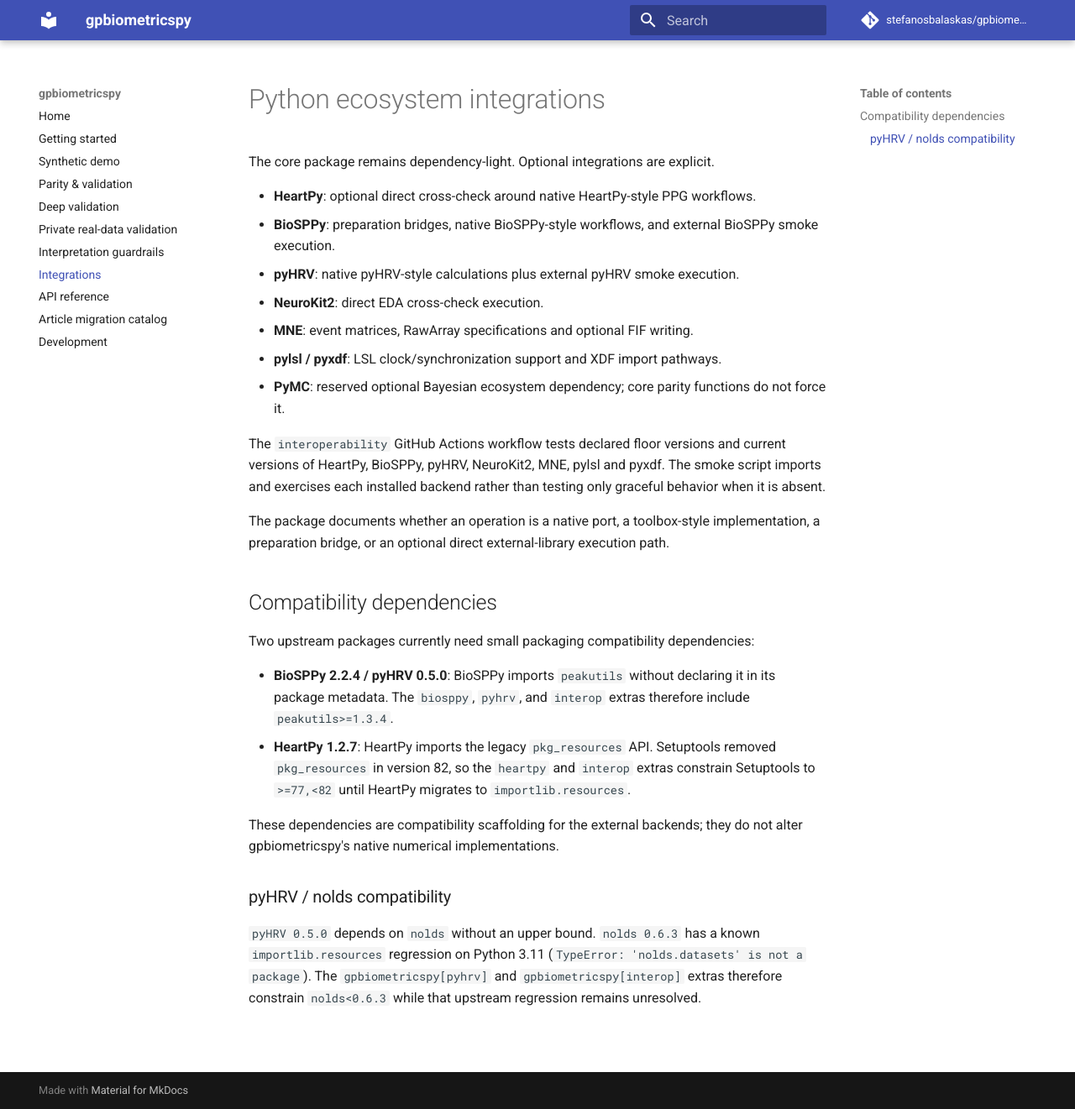
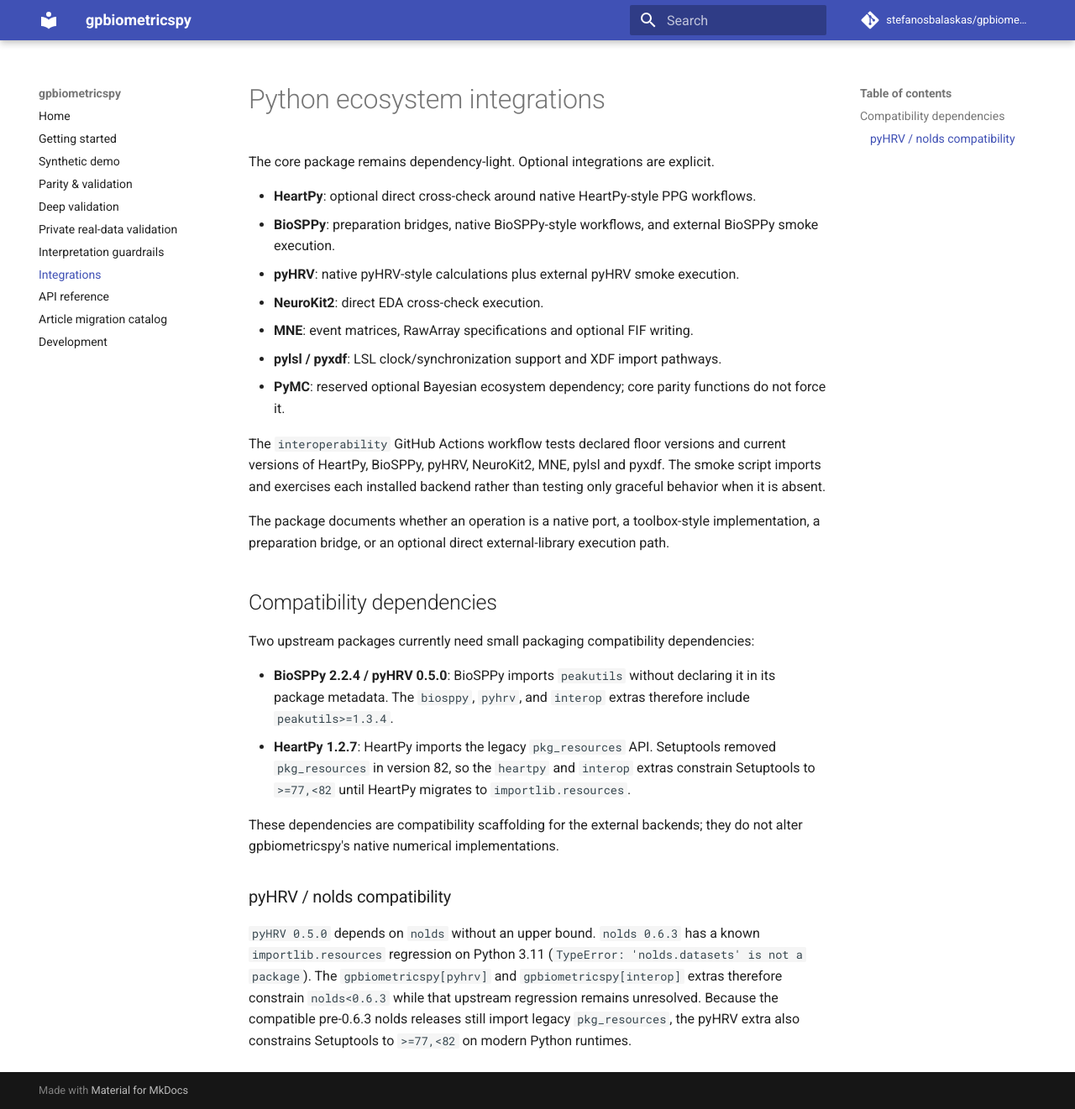
Before and after one commit to stefanosbalaskas/gpbiometricspy, an MkDocs documentation site: the page built from docs/integrations.md, in a window 1280 px wide and 1321 px high. Shown: the whole window at 84% size. Built offline with MkDocs 1.6.1 and Material for MkDocs 9.7.7, drawn with Linux system fonts in a browser that asks for light colours; comment, search, counter and statistics services are not loaded.

Commit message:
Complete pyHRV current-runtime compatibility

```diff
--- a/docs/integrations.md
+++ b/docs/integrations.md
@@ -25,4 +25,4 @@
 
 ### pyHRV / nolds compatibility
 
-`pyHRV 0.5.0` depends on `nolds` without an upper bound. `nolds 0.6.3` has a known `importlib.resources` regression on Python 3.11 (`TypeError: 'nolds.datasets' is not a package`). The `gpbiometricspy[pyhrv]` and `gpbiometricspy[interop]` extras therefore constrain `nolds<0.6.3` while that upstream regression remains unresolved.
+`pyHRV 0.5.0` depends on `nolds` without an upper bound. `nolds 0.6.3` has a known `importlib.resources` regression on Python 3.11 (`TypeError: 'nolds.datasets' is not a package`). The `gpbiometricspy[pyhrv]` and `gpbiometricspy[interop]` extras therefore constrain `nolds<0.6.3` while that upstream regression remains unresolved. Because the compatible pre-0.6.3 nolds releases still import legacy `pkg_resources`, the pyHRV extra also constrains Setuptools to `>=77,<82` on modern Python runtimes.
--- a/pyproject.toml
+++ b/pyproject.toml
@@ -32,7 +32,7 @@
 [project.optional-dependencies]
 heartpy = ["heartpy>=1.2.7", "setuptools>=77,<82"]
 biosppy = ["biosppy>=2.2.4", "peakutils>=1.3.4"]
-pyhrv = ["pyhrv>=0.5.0", "peakutils>=1.3.4", "nolds<0.6.3"]
+pyhrv = ["pyhrv>=0.5.0", "peakutils>=1.3.4", "nolds<0.6.3", "setuptools>=77,<82"]
 neurokit = ["neurokit2>=0.2.13"]
 mne = ["mne>=1.12.1"]
 lsl = ["pylsl>=1.18.2", "pyxdf>=1.17.5"]
```
Also changed, not shown: CHANGELOG.md (+1 -0 lines), VALIDATION.md (+1 -1 lines), 2 other files.
